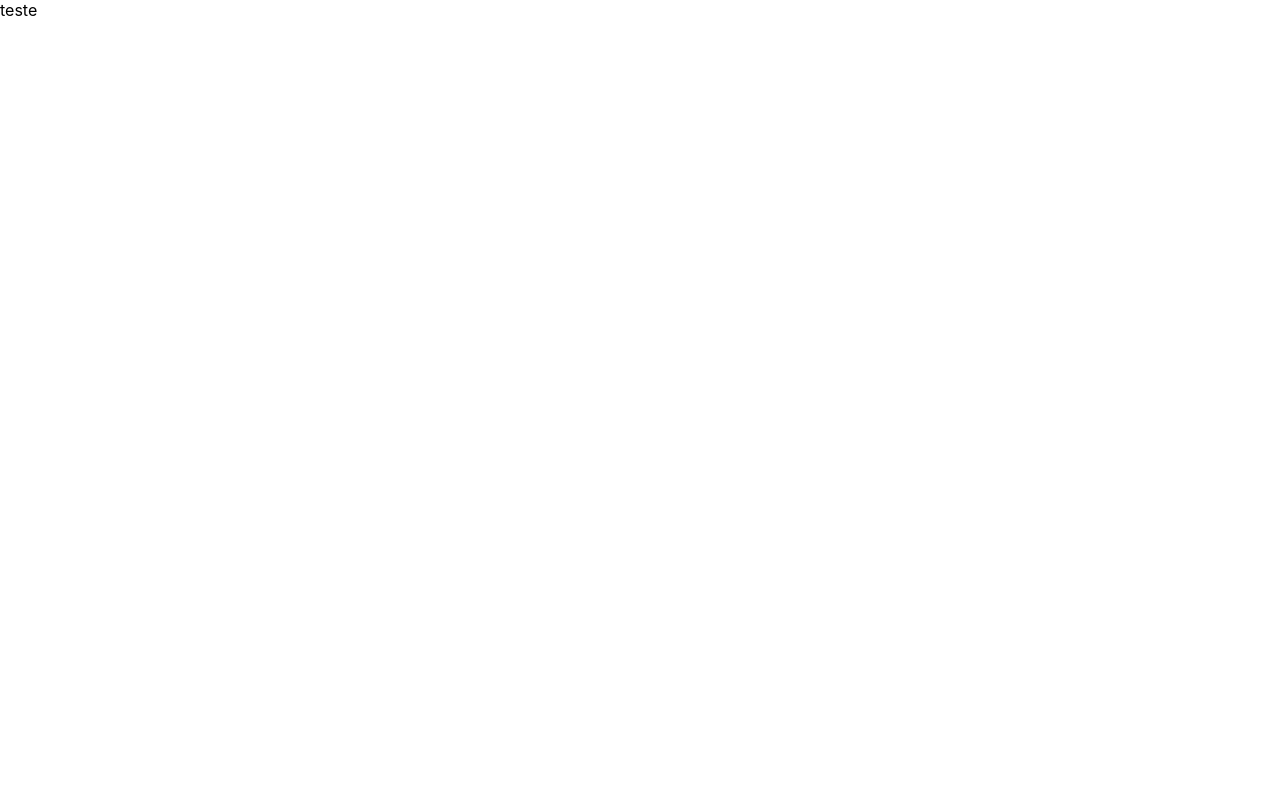
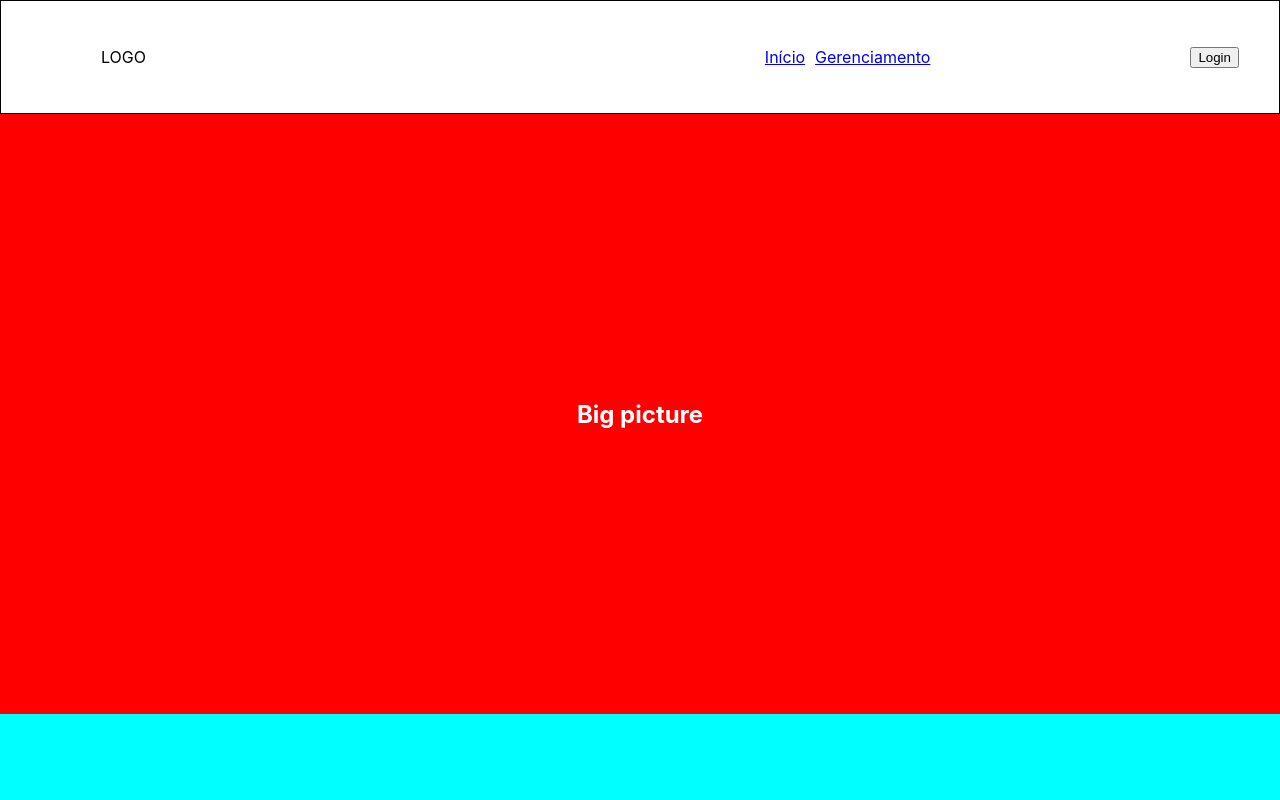
Before and after one commit to joaopedrocb/web_system-canteen, a React (Create React App) app in the folder unifacs-food-club/: page / in a window 1280 px wide. Shown: the top 800 px of the page. Built offline with nearby package versions, Linux system fonts and the light colour scheme.

Commit message:
feat: Creates basic route structure

```diff
--- a/unifacs-food-club/src/app/App.js
+++ b/unifacs-food-club/src/app/App.js
@@ -1,9 +1,24 @@
+// dependencies
+import { BrowserRouter as Router, Route, Switch } from 'react-router-dom';
+
 // css
 import '../global.css';
 
+// pages
+import { DashboardTemplate, LoginPage, LandingPage } from '../pages';
+
 function App() {
     return (
-        <div className="App">teste</div>
+        <div className="App">
+            <Router>
+                <DashboardTemplate>
+                    <Switch>
+                        <Route path="/" exact component={LandingPage}/>
+                        <Route path="/login" component={LoginPage}/>
+                    </Switch>
+                </ DashboardTemplate>
+            </Router>
+        </div>
     );
 }
 
```
